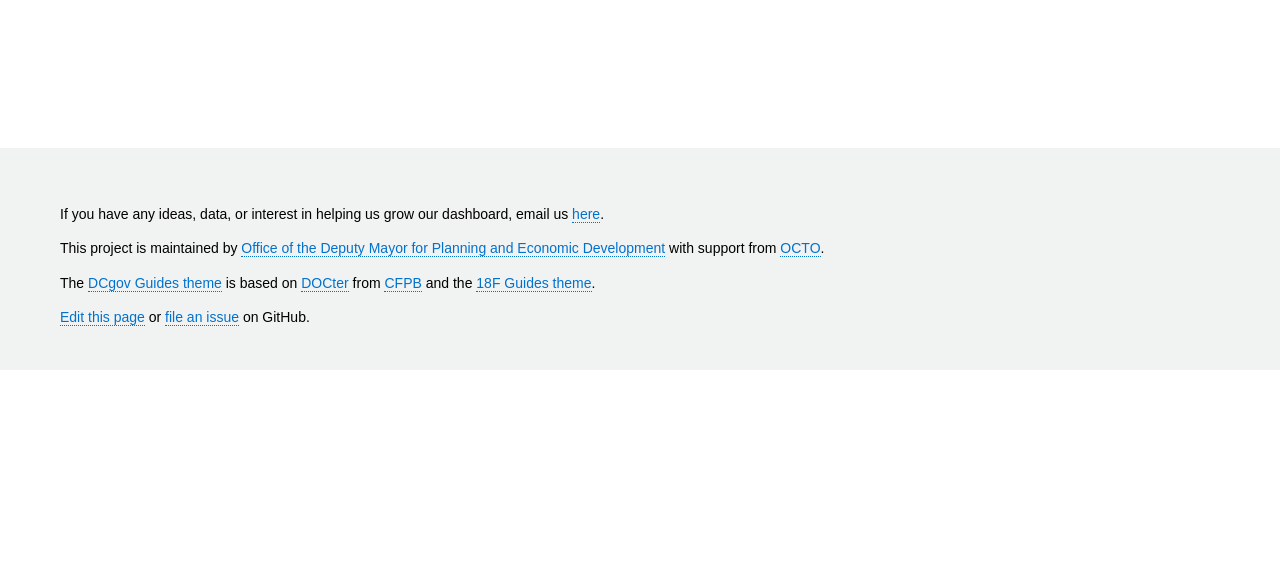
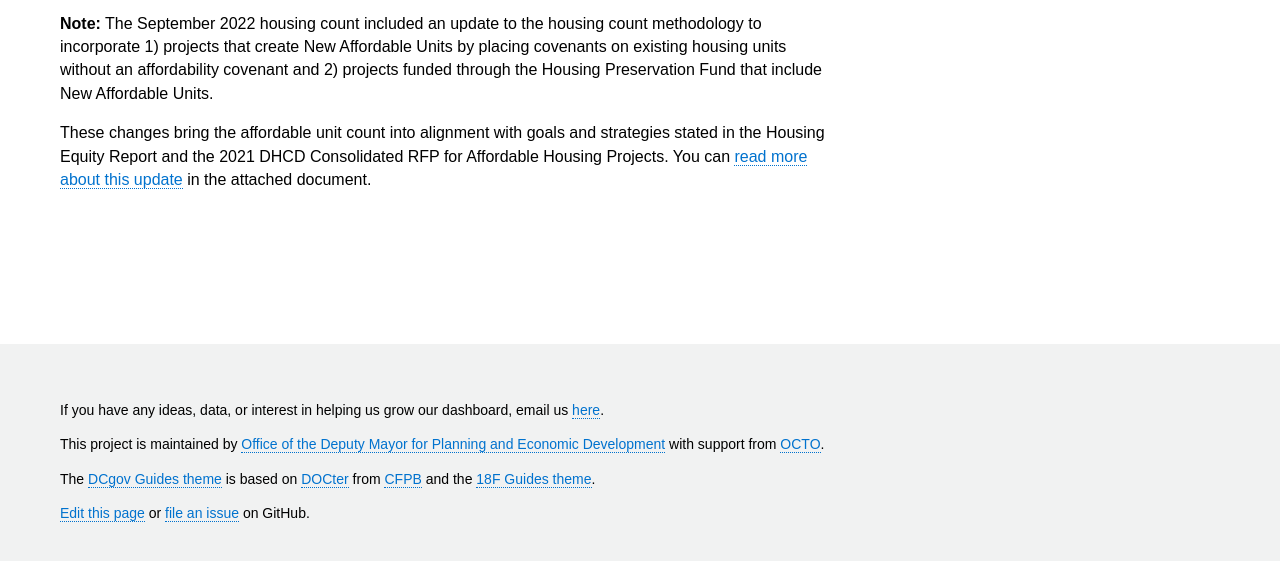
Before and after one commit to DCgov/36000by2025, a Jekyll site: the page built from _pages/index.md, in a window 1280 px wide, cut to the strip 570-1136 px from the top of the page. Shown: the top 561 px of the strip. Built offline with Jekyll 4.4.1, drawn with Linux system fonts in a browser that asks for light colours; nearby versions of some CDN libraries; before the commit the page ends 940 px from its top, so only the background shows below that.

Commit message:
Add footnote

```diff
--- a/_pages/index.md
+++ b/_pages/index.md
@@ -10,4 +10,9 @@ In order to more fully capture the District’s efforts to create new, dedicated
 
 <div class='tableauPlaceholder' id='viz1662475092720' style='position: relative'><noscript><a href='#'><img alt='New Dashboard ' src='https:&#47;&#47;public.tableau.com&#47;static&#47;images&#47;36&#47;36KCountdown-newdashboard&#47;NewDashboard&#47;1_rss.png' style='border: none' /></a></noscript><object class='tableauViz'  style='display:none;'><param name='host_url' value='https%3A%2F%2Fpublic.tableau.com%2F' /> <param name='embed_code_version' value='3' /> <param name='site_root' value='' /><param name='name' value='36KCountdown-newdashboard&#47;NewDashboard' /><param name='tabs' value='no' /><param name='toolbar' value='yes' /><param name='static_image' value='https:&#47;&#47;public.tableau.com&#47;static&#47;images&#47;36&#47;36KCountdown-newdashboard&#47;NewDashboard&#47;1.png' /> <param name='animate_transition' value='yes' /><param name='display_static_image' value='yes' /><param name='display_spinner' value='yes' /><param name='display_overlay' value='yes' /><param name='display_count' value='yes' /><param name='language' value='en-US' /><param name='filter' value='publish=yes' /></object></div>
 
+
+<b>Note:</b> The September 2022 housing count included an update to the housing count methodology to incorporate 1) projects that create New Affordable Units by placing covenants on existing housing units without an affordability covenant and 2) projects funded through the Housing Preservation Fund that include New Affordable Units.
+
+These changes bring the affordable unit count into alignment with goals and strategies stated in the Housing Equity Report and the 2021 DHCD Consolidated RFP for Affordable Housing Projects. You can <a href="https://open.dc.gov/36000by2025/new_36k_12k_dashboard_interested_parties_memo_clean.pdf">read more about this update</a> in the attached document.
+
 <script type='text/javascript'>                    var divElement = document.getElementById('viz1662475092720');                    var vizElement = divElement.getElementsByTagName('object')[0];                    if ( divElement.offsetWidth > 800 ) { vizElement.style.width='1000px';vizElement.style.height='6527px';} else if ( divElement.offsetWidth > 500 ) { vizElement.style.width='1000px';vizElement.style.height='6527px';} else { vizElement.style.width='100%';vizElement.style.height='4927px';}                     var scriptElement = document.createElement('script');                    scriptElement.src = 'https://public.tableau.com/javascripts/api/viz_v1.js';                    vizElement.parentNode.insertBefore(scriptElement, vizElement);                </script>
```
